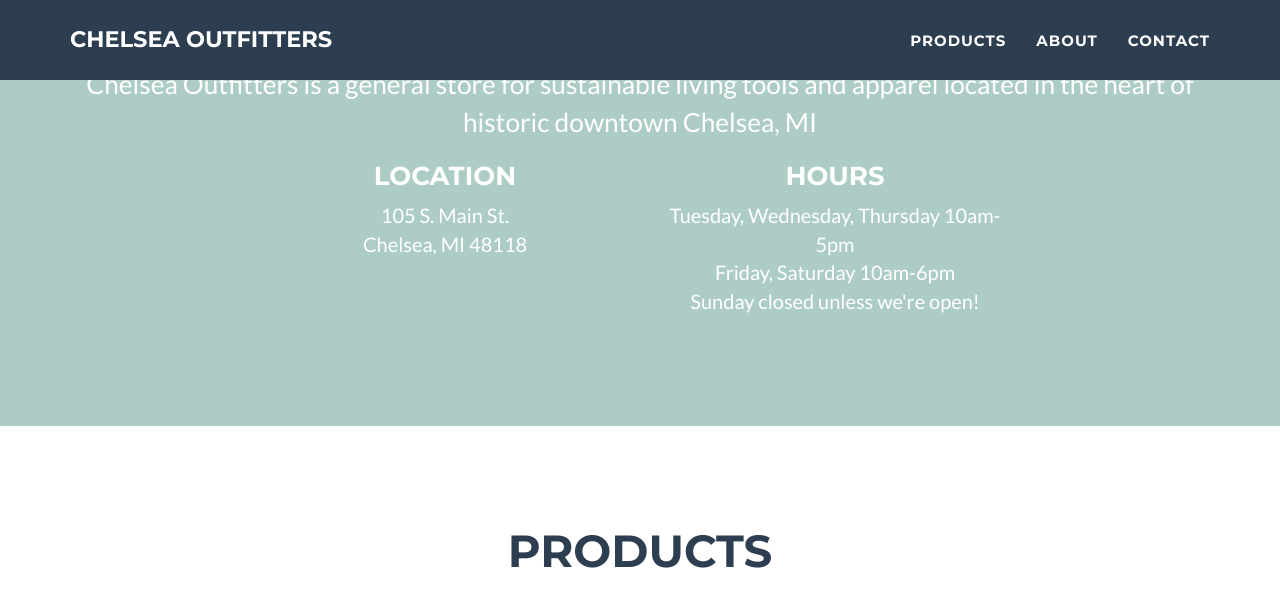
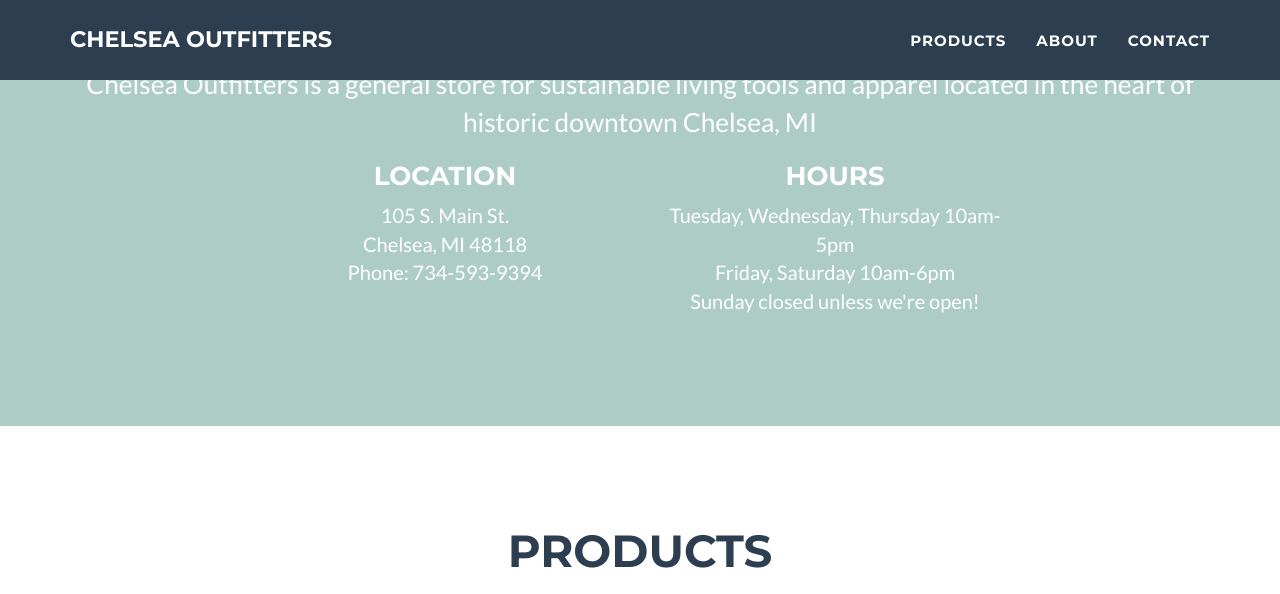
Before and after one commit to matttrenary/chelsea_outfitters, a Jekyll site: the page built from _posts/2023-02-27-project-1.markdown, in a window 1280 px wide and 900 px high, scrolled down 627 px, cut to the strip 0-594 px from the top of the window. Built offline with Jekyll 4.4.1, drawn with Linux system fonts in a browser that asks for light colours.

Commit message:
Update header.html

```diff
--- a/_includes/header.html
+++ b/_includes/header.html
@@ -16,7 +16,8 @@
       <div class="col-lg-4 col-lg-offset-2">
         <h3>Location</h3>
         <p>105 S. Main St.<br>
-        Chelsea, MI 48118</p>
+        Chelsea, MI 48118<br>
+        Phone: 734-593-9394</p>
       </div>
       <div class="col-lg-4">
         <h3>Hours</h3>
```
